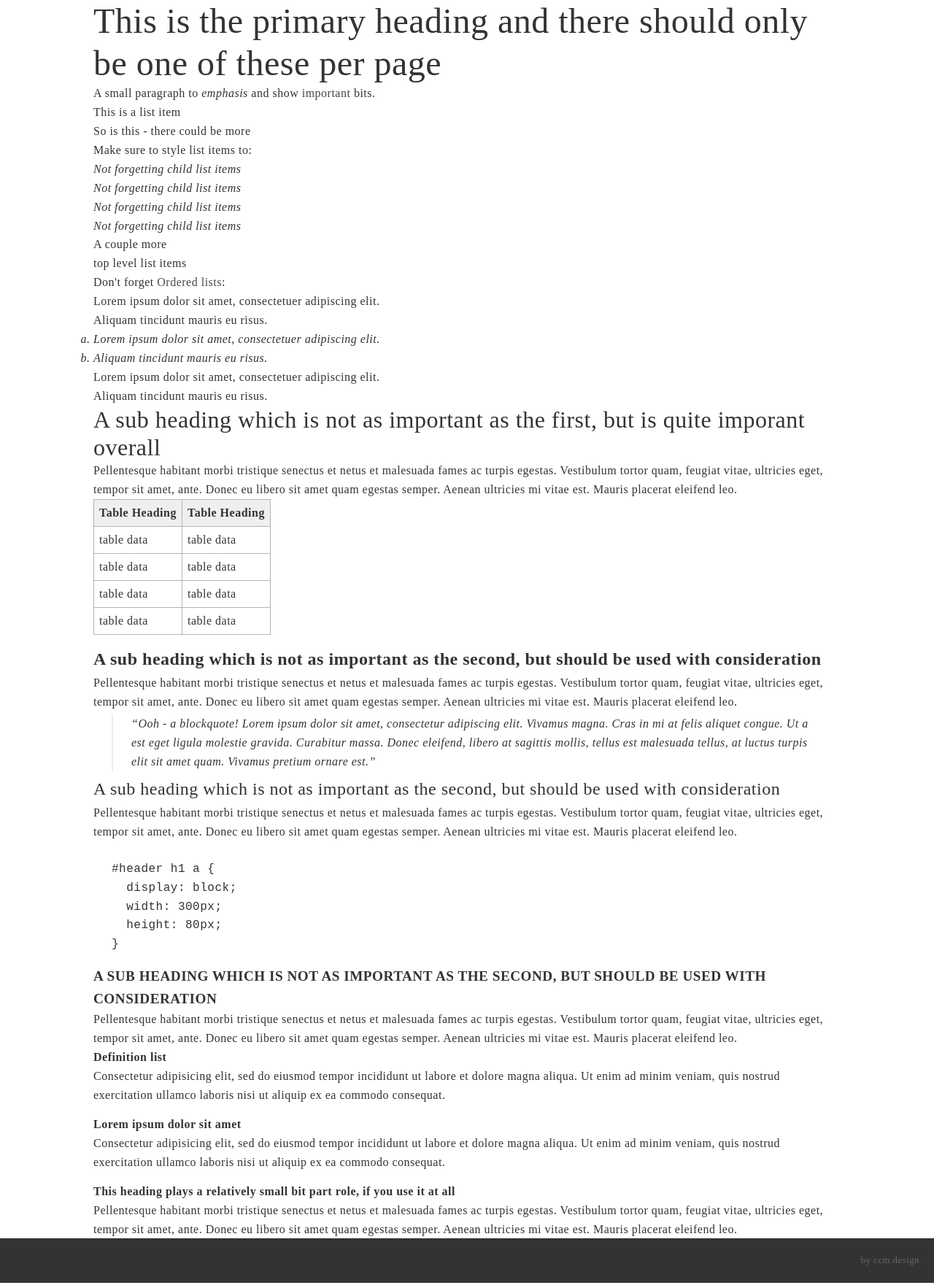
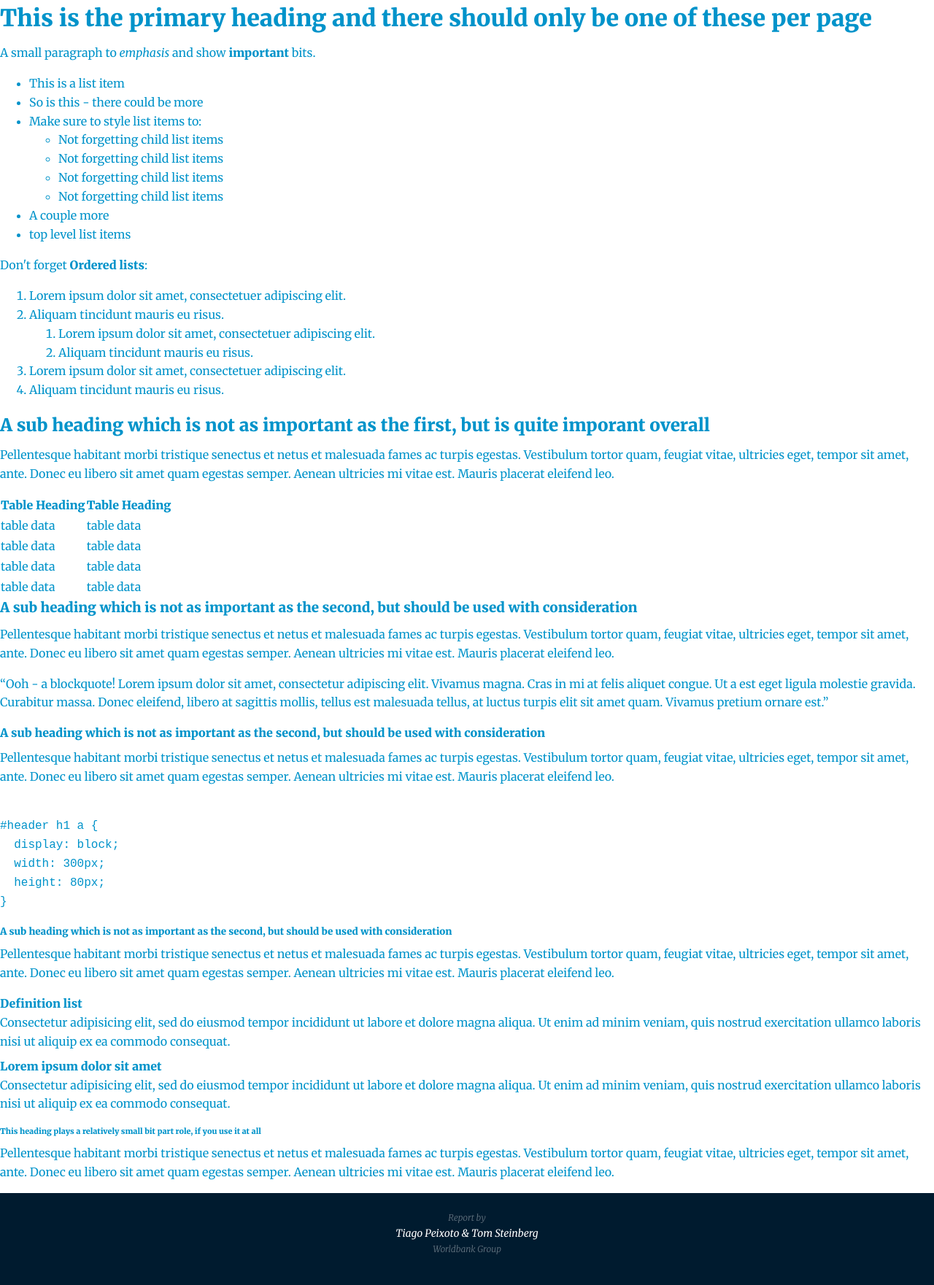
Before and after one commit to ccmdesign/apolitical-report, a Jekyll site: the page built from source/index.html, in a window 1280 px wide. Shown: the whole page at 73% size. Built offline with Jekyll 4.4.1, drawn with Linux system fonts in a browser that asks for light colours.

Commit message:
:rocket: Add footer and update CSS.

```diff
--- /dev/null
+++ b/source/_includes/_footer.html
@@ -0,0 +1,5 @@
+<footer>
+    <p>Report by</p>
+    <p><strong>Tiago Peixoto &amp; Tom Steinberg</strong></p>
+    <p>Worldbank Group</p>
+</footer>
--- a/source/_layouts/default.html
+++ b/source/_layouts/default.html
@@ -32,12 +32,9 @@
   <body>
     {{content}}
 
-    <footer>
-      <a class="by-line" href="http://ccmdesign.ca" target="_blank" title="Website design and development by ccm.design">by ccm.design</a>
-    </footer>
+    {% include _footer.html %}
 
     <script src="{{'/vendor/jquery-2.1.4.min.js' | relative_url}}"></script>
-    <script src="{{'/vendor/isInViewport.min.js' | relative_url}}"></script>
     <script src="{{'/js/scripts.js' | relative_url}}"></script>
   </body>
 </html>
--- a/source/_sass/_base.scss
+++ b/source/_sass/_base.scss
@@ -1,76 +1,329 @@
-@charset "utf-8";html,body,div,span,applet,object,iframe,h1,h2,h3,h4,h5,h6,p,blockquote,pre,a,abbr,acronym,address,big,cite,code,del,dfn,em,font,img,ins,kbd,q,s,samp,small,strike,strong,sub,sup,tt,var,b,u,i,center,dl,dt,dd,ol,ul,li,fieldset,form,label,legend,table,caption,tbody,tfoot,thead,tr,th,td{margin:0;padding:0;border:0;outline:0;font-size:100%;vertical-align:baseline;background:transparent}body{line-height:1}ol,ul{list-style:none}blockquote,q{quotes:none}blockquote:before,blockquote:after,q:before,q:after{content:'';content:none}:focus{outline:0}ins{text-decoration:none}del{text-decoration:line-through}table{border-collapse:collapse;border-spacing:0}ol,ul{list-style-image:none;list-style-position:outside;list-style-type:none}
-
-/* Additions for Chrome */
-html,body,ul,ol,blockquote{padding:0; margin:0;}
-
-/* Hand Coded by Paul Randall (2009) */
-
-body{padding: 50px;}
-
-/* Typography */
-
-h1,h2,h3,h4,h5,h6,a:hover { }
-
-h1 {
-  font-size: 3rem;
-  font-weight: 100;
-  line-height: 1.2;
+*,
+*::before,
+*::after {
+  box-sizing: border-box;
 }
 
-h2 {
-  font-size: 2rem;
-  font-weight: 300;
-  line-height: 1.2;
+html {
+  font-family: sans-serif;
+  line-height: 1.62;
+  -webkit-text-size-adjust: 100%;
+  -ms-text-size-adjust: 100%;
+  -ms-overflow-style: scrollbar;
+  -webkit-tap-highlight-color: rgba(0, 0, 0, 0);
 }
 
-h3 {
-  font-size: 1.5rem;
-  font-weight: 600;
+body {
+  color: $main-color;
+  font-family: $serif;
+  font-size: 1rem;
+  font-weight: 400;
+  position: relative;
+  margin: 0;
+  -webkit-font-smoothing: antialiased;
+  -moz-osx-font-smoothing: grayscale;
 }
 
-h4 {
-  font-size: 1.5rem;
-  font-weight: normal;
+@-ms-viewport {
+  width: device-width;
 }
 
-h5 {
-  font-size: 1.2rem;
-  font-weight: bold;
-  text-transform: uppercase;
+article, aside, dialog, figcaption, figure, footer, header, hgroup, main, nav, section {
+  display: block;
 }
 
-h6 {
-  font-size: 1rem;
-  font-weight: bold;
+[tabindex="-1"]:focus {
+  outline: none !important;
 }
 
-
-p,ol,ul,table,pre,dd{margin-bottom: 14px;}
-
-ol,ul,blockquote,pre{margin-left: 25px;}
-
-ol,ul{list-style-type:circle; list-style-position:inside;}
-ol ol,ul ul{font-style:italic; margin-bottom:0;}
-ol{list-style-type:decimal;}
-ol ol{list-style-type:lower-latin;}
-
-blockquote{padding: 5px 25px 5px 0; font-style:italic;}
-blockquote p{border-left: 2px solid #eee; padding-left: 25px;}
-
-/* Table Styling */
-
-table{border-top: 1px solid #b4b4b4; border-left: 1px solid #b4b4b4;}
-table th{background: #efefef;}
-table td,table th{border-bottom: 1px solid #b4b4b4; border-right: 1px solid #b4b4b4; padding: 5px 7px;}
-
-/* Definition List */
-dt{
-margin: 0;
-padding: 0;
-font-weight: bold;
+hr {
+  box-sizing: content-box;
+  height: 0;
+  overflow: visible;
 }
 
-dd
-{
-padding: 0;
+h1, h2, h3, h4, h5, h6 {
+  margin-top: 0;
+  margin-bottom: 0.5rem;
 }
+
+p {
+  margin-top: 0;
+  margin-bottom: 1rem;
+}
+
+abbr[title],
+abbr[data-original-title] {
+  text-decoration: underline; // CSS 2.1 fallback
+  text-decoration: underline dotted;
+  cursor: help;
+  border-bottom: 0;
+}
+
+address {
+  margin-bottom: 1rem;
+  font-style: normal;
+  line-height: inherit;
+}
+
+ol,
+ul,
+dl {
+  margin-top: 0;
+  margin-bottom: 1rem;
+}
+
+ol ol,
+ul ul,
+ol ul,
+ul ol {
+  margin-bottom: 0;
+}
+
+dt {
+  font-weight: 700;
+}
+
+dd {
+  margin-bottom: .5rem;
+  margin-left: 0;
+}
+
+blockquote {
+  margin: 0 0 1rem;
+}
+
+dfn {
+  font-style: italic;
+}
+
+b,
+strong {
+  font-weight: bolder;
+}
+
+small {
+  font-size: 80%;
+}
+
+sub,
+sup {
+  position: relative;
+  font-size: 75%;
+  line-height: 0;
+  vertical-align: baseline;
+}
+
+sub {
+  bottom: -.25em;
+}
+
+sup {
+  top: -.5em;
+}
+
+a {
+  color: $blue;
+  text-decoration: none;
+  background-color: transparent;
+  -webkit-text-decoration-skip: objects;
+}
+a:hover {
+  color: lighten($blue, 10);
+  text-decoration: underline;
+}
+
+a:not([href]):not([tabindex]) {
+  color: inherit;
+  text-decoration: none;
+}
+a:not([href]):not([tabindex]):hover, a:not([href]):not([tabindex]):focus {
+  color: inherit;
+  text-decoration: none;
+}
+a:not([href]):not([tabindex]):focus {
+  outline: 0;
+}
+
+pre,
+code,
+kbd,
+samp {
+  font-family: monospace, monospace;
+  font-size: 1em;
+}
+
+pre {
+  margin-top: 0;
+  margin-bottom: 1rem;
+  overflow: auto;
+  -ms-overflow-style: scrollbar;
+}
+
+figure {
+  margin: 0 0 1rem;
+}
+
+img {
+  vertical-align: middle;
+  border-style: none;
+}
+
+svg:not(:root) {
+  overflow: hidden;
+}
+
+a,
+area,
+button,
+[role="button"],
+input:not([type="range"]),
+label,
+select,
+summary,
+textarea {
+  touch-action: manipulation;
+}
+
+table {
+  border-collapse: collapse;
+}
+
+caption {
+  padding-top: 0.75rem;
+  padding-bottom: 0.75rem;
+  color: #868e96;
+  text-align: left;
+  caption-side: bottom;
+}
+
+th {
+  text-align: inherit;
+}
+
+label {
+  display: inline-block;
+  margin-bottom: .5rem;
+}
+
+button {
+  border-radius: 0;
+}
+
+button:focus {
+  outline: 1px dotted;
+  outline: 5px auto -webkit-focus-ring-color;
+}
+
+input,
+button,
+select,
+optgroup,
+textarea {
+  margin: 0;
+  font-family: inherit;
+  font-size: inherit;
+  line-height: inherit;
+}
+
+button,
+input {
+  overflow: visible;
+}
+
+button,
+select {
+  text-transform: none;
+}
+
+button,
+html [type="button"],
+[type="reset"],
+[type="submit"] {
+  -webkit-appearance: button;
+}
+
+button::-moz-focus-inner,
+[type="button"]::-moz-focus-inner,
+[type="reset"]::-moz-focus-inner,
+[type="submit"]::-moz-focus-inner {
+  padding: 0;
+  border-style: none;
+}
+
+input[type="radio"],
+input[type="checkbox"] {
+  box-sizing: border-box;
+  padding: 0;
+}
+
+input[type="date"],
+input[type="time"],
+input[type="datetime-local"],
+input[type="month"] {
+  -webkit-appearance: listbox;
+}
+
+textarea {
+  overflow: auto;
+  resize: vertical;
+}
+
+fieldset {
+  min-width: 0;
+  padding: 0;
+  margin: 0;
+  border: 0;
+}
+
+legend {
+  display: block;
+  width: 100%;
+  max-width: 100%;
+  padding: 0;
+  margin-bottom: .5rem;
+  font-size: 1.5rem;
+  line-height: inherit;
+  color: inherit;
+  white-space: normal;
+}
+
+progress {
+  vertical-align: baseline;
+}
+
+[type="number"]::-webkit-inner-spin-button,
+[type="number"]::-webkit-outer-spin-button {
+  height: auto;
+}
+
+[type="search"] {
+  outline-offset: -2px;
+  -webkit-appearance: none;
+}
+
+[type="search"]::-webkit-search-cancel-button,
+[type="search"]::-webkit-search-decoration {
+  -webkit-appearance: none;
+}
+
+::-webkit-file-upload-button {
+  font: inherit;
+  -webkit-appearance: button;
+}
+
+output {
+  display: inline-block;
+}
+
+summary {
+  display: list-item;
+}
+
+template {
+  display: none;
+}
+
+[hidden] {
+  display: none !important;
+}
--- a/source/_sass/_button.scss
+++ /dev/null
@@ -1,43 +0,0 @@
-.button {
-  border: 1px solid currentColor;
-  padding: 15px 30px;
-  font-weight: 400;
-  text-transform: uppercase;
-  text-align: center;
-  cursor: pointer;
-  display: inline-block;
-
-  @include breakpoint($small-only) {
-    display: block;
-    padding: 15px 20px;
-    width: 100%;
-  }
-
-  &:hover {
-    background-color: $main-color;
-    color: white;
-  }
-
-  &--negative { color: white; }
-  &--full {
-    width: 100%;
-    margin-bottom: 10px;
-  }
-
-  &--attach {
-    text-transform: none;
-  }
-
-  &--clean {
-    border: 0;
-    padding-left: 0;
-    i {
-      vertical-align: -4px;
-      margin-right: 10px;
-    }
-
-    &:hover {
-      color: $main-color;
-    }
-  }
-}
--- a/source/_sass/_form.scss
+++ /dev/null
@@ -1,108 +0,0 @@
-.form {
-  input,
-  textarea {
-    webkit-appearance: none;
-    outline: 0;
-    transition: all .4s ease;
-    text-indent: 20px;
-  }
-
-  input[type='text'],
-  input[type='url'],
-  textarea {
-    box-sizing: border-box;
-    display: block;
-    width: 100%;
-    padding: 15px 5px;
-    @include breakpoint($small-only) { padding: 10px; }
-    margin-bottom: 10px;
-    margin-top: 20px;
-    border: 0;
-    border-bottom: 1px solid rgba(black, .15);
-    background-color: transparent;
-    font-weight: 400;
-    font-size: 1rem;
-    letter-spacing: 1px;
-
-    &:focus {
-      border-color: $main-color;
-    }
-  }
-
-  input[type='text'].inline {
-    display: inline-block;
-    width: calc(50% - 14px);
-
-    & + input[type='text'].inline { margin-left: 20px; }
-
-  }
-
-  textarea {
-    height: 234px;
-    resize: none;
-    padding: 20px 5px;
-    border: 1px solid transparent;
-    border-bottom-color: rgba(black, .15);
-
-    &:focus {
-      background-color: rgba($main-color, .05);
-      border-color: $main-color;
-    }
-  }
-
-  fieldset {
-    border: 0;
-    padding: 0;
-  }
-
-  h2 {
-    text-align: left;
-    font-weight: 400;
-    font-family: $sans-serif;
-    font-size: 1.5rem;
-    letter-spacing: 1px;
-    opacity: .7;
-  }
-
-  header {
-    padding-top: 80px;
-    padding-bottom: 0;
-  }
-
-  .form-body {
-    padding: 1px 0 40px 0;
-  }
-}
-
-.project-links {
-  padding: 0;
-  width: 100%;
-  display: flex;
-  @include breakpoint($small-only) {
-    flex-direction: column;
-  }
-
-  input {
-    flex: 1;
-    display: inline-block;
-    width: 100%;
-    margin-right: 10px;
-
-    &:last-child {
-      margin-right: 0;
-    }
-  }
-}
-
-.form-controls {
-  text-align: right;
-  padding: 0 0 40px 0;
-
-  .button {
-    letter-spacing: 1px;
-    color: $main-color;
-    font-size: 1.3rem;
-    text-align: center;
-    text-indent: 0;
-  }
-}
--- a/source/_sass/_main.scss
+++ b/source/_sass/_main.scss
@@ -1,79 +1,14 @@
-html {
-  box-sizing: border-box;
-  font-size: 16px;
-}
-
-*, *:before, *:after {
-  box-sizing: inherit;
-}
-
-body, h1, h2, h3, h4, h5, h6, p, ol, ul {
-  margin: 0;
-  padding: 0;
-}
-
-ol, ul {
-  list-style: none;
-}
-
 img {
   max-width: 100%;
   height: auto;
 }
 
-// Typography
-a {
-  color: currentColor;
-  text-decoration: none;
-}
-
-strong {
-  font-weight: 400;
-  opacity: .9;
-}
-
-body {
-  font-family: $serif;
-  letter-spacing: .5px;
-  font-size: 16px;
-  line-height: 1.62;
-  color: $main-color;
-}
-
-#overlay {
-  position: fixed;
-  top: 0;
-  bottom: 0;
-  left: 0;
-  right: 0;
-  display: none;
-  z-index: 999;
-
-  &.js-active { display: block; }
-}
-
-footer {
-  background-color: #333;
-  padding: 20px;
-  text-align: right;
-  font-size: .8rem;
-
-  a {
-    color: #666;
-    &:hover {
-      color: #fff;
-    }
-  }
-}
-
-.wrapper {
-  @include breakpoint($touch) {
-    margin-left: 20px;
-    margin-right: 20px;
-  }
+.app-wrapper {
+  margin-left: 20px;
+  margin-right: 20px;
 
   @include breakpoint($large) {
-    max-width: 80%;
+    max-width: $app-body-max;
     margin-left: auto;
     margin-right: auto;
   }
--- /dev/null
+++ b/source/_sass/components/_footer.scss
@@ -0,0 +1,18 @@
+footer {
+    background-color: $black;
+    padding: 24px 20px 40px 20px;
+    color: rgba($white, 0.4);
+    font-style: italic;
+    font-weight: 300;
+    text-align: center;
+    font-size: 0.75em;
+
+    strong {
+        color: $white;
+        font-size: 0.875rem;
+    }
+
+    p {
+        margin: 0;
+    }
+}
--- a/source/css/styles.scss
+++ b/source/css/styles.scss
@@ -1,5 +1,7 @@
 ---
 ---
+@import url('https://fonts.googleapis.com/css?family=Merriweather:300,300i,400,400i,900&display=swap');
+@import url('https://fonts.googleapis.com/css?family=Work+Sans:400,700&display=swap');
 
 @import 'breakpoints';
 
@@ -14,28 +16,26 @@ $large: 64.063em;
 @import 'utils';
 
 // Vars for Typography
-$sans-serif: "San Francisco", sans-serif;
-$serif: serif;
-$display: neusa-next-std-wide, sans-serif;
-$text: $sans-serif;
+$sans-serif: 'Work Sans', sans-serif;
+$serif: 'Merriweather', serif;
 
 // Vars for Colors
-$blue: #0e4365;
-$orange: #ff8b0e;
-$pink: #d50052;
-$cyan: #00dbff;
-$green: #2b7c89;
+$white: #ffffff;
+$black: #001b2f;
+$blue: #00c4ff;
+$navy: #002f54;
+$blue-opaque: #0093cA;
 
+$main-color: $blue-opaque;
 
-$main-color: #333;
-$accent-color: $orange;
+$app-body-max: 960px;
 
 @import 'base';
 @import 'main';
-@import 'button';
-@import 'form';
 @import 'columns';
 @import 'header';
 
 @import 'custom';
 @import 'dev';
+
+@import 'components/footer';
```
Also changed, not shown: source/vendor/isInViewport.min.js (deleted).
